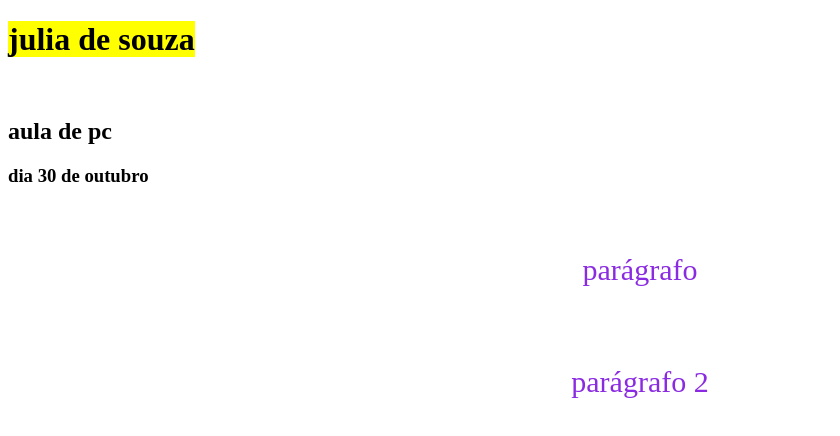
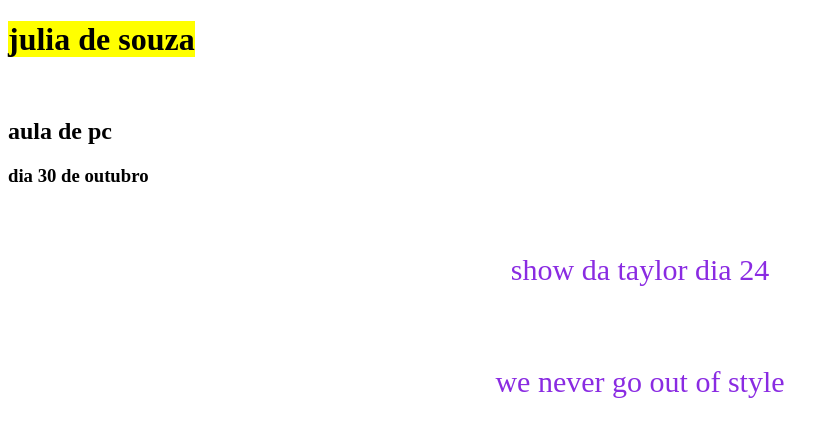
Before and after one commit to juliadsz/1BJuliadeSouzaPCSite2, a plain HTML site: page index.html in a window 1280 px wide. Shown: the whole page, without its empty margins (0-840 px from the left). Drawn offline with Linux system fonts and the light colour scheme.

Commit message:
jhjsbjuhguj

```diff
--- a/index.html
+++ b/index.html
@@ -10,8 +10,8 @@
             <h2> aula de pc </h2>
             <h3> dia 30 de outubro </h3>
             <br>
-            <p> parágrafo </p>
+            <p> show da taylor dia 24 </p>
             <br>
-            <p> parágrafo 2 </p>
+            <p> we never go out of style </p>
         </body>
 </html>
```
